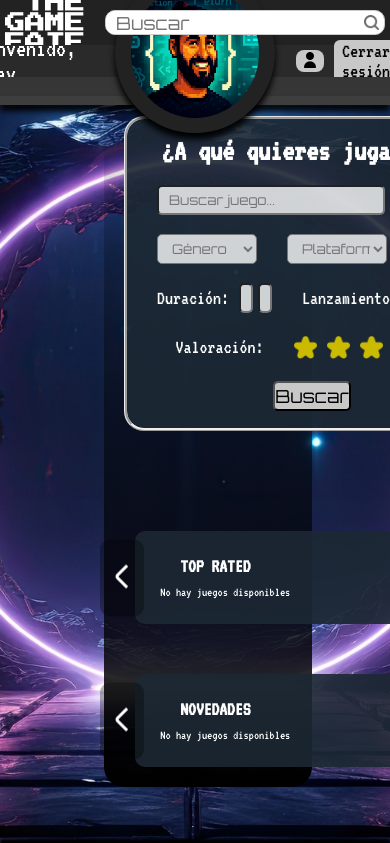
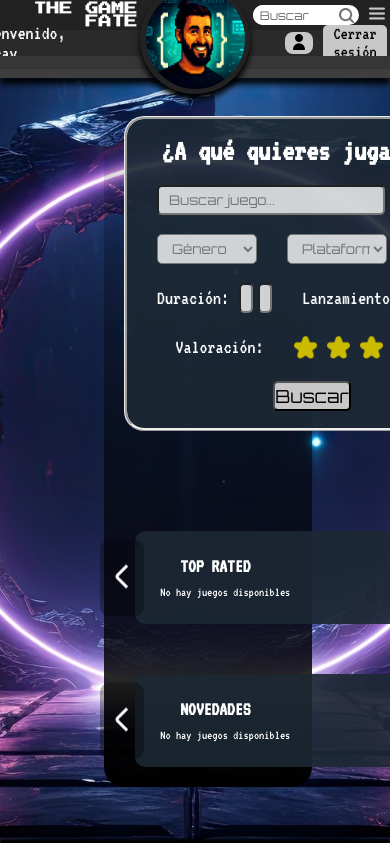
Before and after one commit to LeonGinel/THE-GAME-FATE, a PHP site: page /vistas/index.php in a window 390 px wide; the page is wider, and only the part inside the window is pictured. Shown: the top 843 px of that part. Run offline with PHP 8.4, Linux system fonts and the light colour scheme; a user stored in the database is signed in; data that the repository does not hold is empty; grey boxes are pictures that could not be loaded.

Commit message:
Header -> responsive

```diff
--- a/css/header.css
+++ b/css/header.css
@@ -10,68 +10,21 @@
   display: flex;
   align-items: center;
   justify-content: center;
-  gap: 20rem;
+  gap: 22rem;
   width: 100%;
   padding: 0.5rem;
+  padding-left: 4.5rem;
   height: 4.5rem;
   background-color: rgb(34, 34, 34);
   color: white;
-}
-
-/* ---- LOGO Y NOMBRE ---- */
-.head_btn-logo {
-  position: absolute;
-  top: 50%; /* Centrado vertical */
-  left: 50%; /* Centrado horizontal */
-  transform: translate(-50%, -50%);
-  background-color: rgb(34, 34, 34);
-  display: flex;
-  align-items: center;
-  justify-content: center;
-  width: 100%;
-  max-width: 16rem;
-  aspect-ratio: 1 / 1; /* ancho : alto */
-  border-radius: 50%;
-  overflow: hidden;
-  box-shadow: 0 0.6em 0.6em black;
-}
-
-.head_logo-principal {
-  width: 80%;
-  border-radius: 50%;
-  object-fit: cover;
-}
-.head h1 {
-  flex: 1;
-  text-align: right;
-  font-size: 2rem;
-  max-width: 30rem;
 }
 .head2 {
   display: flex;
   align-items: center;
   justify-content: center;
-  gap: 2rem;
   height: 3.2rem;
   background-color: rgba(42, 42, 42);
   padding: 0.3rem;
-}
-.head2_bienvenido,
-.head2-btns,
-.head2_btns-login {
-  display: flex;
-  align-items: center;
-  justify-content: center;
-}
-.head2_bienvenido {
-  gap: 22rem;
-  padding-right: 2.6rem;
-}
-.head2-btns {
-  gap: 1rem;
-}
-.head2_btns-login {
-  gap: 22rem;
 }
 .head3 {
   height: 1.9rem;
@@ -85,54 +38,6 @@
 /* ------------------------------- MENÚ HAMBURGUESA ------------------------------- */
 .head_nav {
   display: none;
-  justify-content: center;
-  align-items: center;
-  background-color: rgba(34, 34, 34, 0);
-  color: white;
-}
-.head_menu-hamburguesa {
-  width: 100%;
-  height: auto;
-}
-.head_btn-menu {
-  /* Botón del menú hamburguesa */
-  font-size: 8rem;
-  background: none;
-  border: none;
-  color: white;
-  font-size: 2rem;
-  cursor: pointer;
-}
-.head_menu {
-  /* Lista del menú (oculta por defecto) */
-  background-color: rgba(34, 34, 34, 0.8);
-  width: 12%;
-  list-style: none;
-  display: none; /* Se oculta inicialmente */
-  flex-direction: column;
-  position: absolute;
-  top: 9rem;
-  left: 0;
-  padding: 1.5rem 2rem;
-  text-align: left;
-  font-size: 1.5rem;
-  gap: 2rem;
-  border-radius: 1.5rem;
-  box-shadow: 0 4px 6px rgba(0, 0, 0, 0.7);
-}
-.head_menu.open {
-  /* Mostrar menú cuando tenga la clase .open */
-  display: flex;
-}
-.head_menu li a {
-  color: white;
-  text-decoration: none;
-  display: block;
-  cursor: pointer;
-}
-.head_menu li a:hover {
-  /* Efecto al pasar el mouse */
-  color: #00f6d1;
 }
 
 /* ------------------------------- LOGO Y NOMBRE ------------------------------- */
@@ -152,14 +57,12 @@
   overflow: hidden;
   box-shadow: 0 0.6em 0.6em black;
 }
-
 .head_logo-principal {
-  width: 80%;
+  width: 85%;
   border-radius: 50%;
   object-fit: cover;
 }
 .head h1 {
-  flex: 1;
   text-align: right;
   font-size: 2rem;
   max-width: 30rem;
@@ -167,11 +70,9 @@
 
 /* ------------------------------- BUSCADOR ------------------------------- */
 .head_contenedor-buscador {
-  flex: 1;
   display: flex;
   align-items: center;
   background-color: white;
-  border: 1px solid #ccc;
   border-radius: 1rem;
   max-width: 30rem;
   height: 2.5rem;
@@ -232,10 +133,24 @@
   opacity: 1; /* totalmente opaca */
 }
 
-/* ------------------------------- BOTONES ------------------------------- */
-.head_btn-login,
-.head_btn-registro {
-  width: 15rem;
+/* ---------------------- BIENVENIDO/REGISTRO/LOGIN ---------------------- */
+.head2_bienvenido,
+.head2-btns,
+.head2_btns-login {
+  display: flex;
+  align-items: center;
+  justify-content: center;
+}
+.head2_bienvenido {
+  gap: 22rem;
+  padding-right: 2.6rem;
+}
+.head2-btns {
+  gap: 1rem;
+}
+.head2_btns-login {
+  gap: 20rem;
+  padding-right: 2rem;
 }
 .head_btn-login,
 .head_usuario {
@@ -254,13 +169,13 @@
 .head_btn-registro,
 .head_btn-logout {
   display: inline-block;
-  padding: 0.1rem 0.8rem;
+  padding: 0.1rem 1rem;
   background-color: #c8c8c8;
   color: black;
+  border-radius: 0.5rem;
+  font-size: 2.2rem;
   text-decoration: none;
-  border-radius: 0.6rem;
   border: none;
-  font-size: 2rem;
   cursor: pointer;
 }
 .head_btn-registro:visited {
@@ -271,210 +186,47 @@
 /* ---------------------------- RESPONSIVE !!! ---------------------------- */
 /* ------------------------------------------------------------------------ */
 @media (max-width: 480px) {
-  /* ---- HEAD 1: Logo, tìtulo, menú hamburguesa ---- */
+  /* -------- HEAD 1 -------- */
   .head1 {
-    gap: 2rem;
+    gap: 11.5rem;
+    padding: 0.5rem;
+    height: 3rem;
+  }
+  /* - TITULO - */
+  .head h1 {
+    flex: 1;
+    font-size: 1.3rem;
+    max-width: 30rem;
+  }
+  /* - LOGO - */
+  .head_btn-logo {
+    max-width: 11rem;
+  }
+  .head_logo-principal {
+    width: 90%;
+  }
+  /* - BUSCADOR - */
+  .head_contenedor-buscador {
+    height: 2rem;
+  }
+  .head_barra-buscador {
+    font-size: 1.2rem;
+    padding-left: 0.6em;
+  }
+  .resultados_busqueda_tiempo_real {
+    background-color: rgba(244, 246, 247, 0.8);
+    color: black;
+  }
+  .opcion_juego {
+    margin: 0.2em;
+    font-size: 1.5rem;
+  }
+  .opcion_juego:hover {
     width: 100%;
-    padding: 0.5rem;
-    height: 4.5rem;
-    background-color: rgb(34, 34, 34);
+    background-color: rgba(42, 42, 42, 0.8);
     color: white;
   }
 
-  /* ---- LOGO Y NOMBRE ---- */
-  .head_btn-logo {
-    position: absolute;
-    top: 50%; /* Centrado vertical */
-    left: 50%; /* Centrado horizontal */
-    transform: translate(-50%, -50%);
-    background-color: rgb(34, 34, 34);
-    display: flex;
-    align-items: center;
-    justify-content: center;
-    width: 100%;
-    max-width: 5rem;
-    aspect-ratio: 1 / 1;
-    border-radius: 50%;
-    overflow: hidden;
-    box-shadow: 0 0.6em 0.6em black;
-  }
-
-  .head_logo-principal {
-    width: 80%;
-    border-radius: 50%;
-    object-fit: cover;
-  }
-  .head h1 {
-    flex: 1;
-    text-align: right;
-    font-size: 2rem;
-    max-width: 30rem;
-  }
-  .head2 {
-    display: flex;
-    align-items: center;
-    justify-content: center;
-    gap: 2rem;
-    height: 3.2rem;
-    background-color: rgba(42, 42, 42);
-    padding: 0.3rem;
-  }
-  .head2_bienvenido,
-  .head2-btns,
-  .head2_btns-login {
-    display: flex;
-    align-items: center;
-    justify-content: center;
-  }
-  .head2_bienvenido {
-    gap: 22rem;
-    padding-right: 2.6rem;
-  }
-  .head2-btns {
-    gap: 1rem;
-  }
-  .head2_btns-login {
-    gap: 22rem;
-  }
-  .head3 {
-    height: 1.9rem;
-    background-color: rgba(54, 54, 54);
-  }
-  .head4 {
-    height: 0.9rem;
-    background-color: rgb(62, 62, 62);
-    box-shadow: 0 0.6em 0.6em black;
-  }
-  /* ------------------------------- MENÚ HAMBURGUESA ------------------------------- */
-  .head_nav {
-    display: none;
-    justify-content: center;
-    align-items: center;
-    background-color: rgba(34, 34, 34, 0);
-    color: white;
-  }
-  .head_menu-hamburguesa {
-    width: 100%;
-    height: auto;
-  }
-  .head_btn-menu {
-    /* Botón del menú hamburguesa */
-    font-size: 8rem;
-    background: none;
-    border: none;
-    color: white;
-    font-size: 2rem;
-    cursor: pointer;
-  }
-  .head_menu {
-    /* Lista del menú (oculta por defecto) */
-    background-color: rgba(34, 34, 34, 0.8);
-    width: 12%;
-    list-style: none;
-    display: none; /* Se oculta inicialmente */
-    flex-direction: column;
-    position: absolute;
-    top: 9rem;
-    left: 0;
-    padding: 1.5rem 2rem;
-    text-align: left;
-    font-size: 1.5rem;
-    gap: 2rem;
-    border-radius: 1.5rem;
-    box-shadow: 0 4px 6px rgba(0, 0, 0, 0.7);
-  }
-  .head_menu.open {
-    /* Mostrar menú cuando tenga la clase .open */
-    display: flex;
-  }
-  .head_menu li a {
-    color: white;
-    text-decoration: none;
-    display: block;
-    cursor: pointer;
-  }
-  .head_menu li a:hover {
-    /* Efecto al pasar el mouse */
-    color: #00f6d1;
-  }
-
-  /* ------------------------------- LOGO Y NOMBRE ------------------------------- */
-  .head_btn-logo {
-    position: absolute;
-    top: 50%; /* Centrado vertical */
-    left: 50%; /* Centrado horizontal */
-    transform: translate(-50%, -50%);
-    background-color: rgb(34, 34, 34);
-    display: flex;
-    align-items: center;
-    justify-content: center;
-    width: 100%;
-    max-width: 16rem;
-    aspect-ratio: 1 / 1; /* ancho : alto */
-    border-radius: 50%;
-    overflow: hidden;
-    box-shadow: 0 0.6em 0.6em black;
-  }
-
-  .head_logo-principal {
-    width: 80%;
-    border-radius: 50%;
-    object-fit: cover;
-  }
-  .head h1 {
-    flex: 1;
-    text-align: right;
-    font-size: 2rem;
-    max-width: 30rem;
-  }
-
-  /* ------------------------------- BUSCADOR ------------------------------- */
-  .head_contenedor-buscador {
-    flex: 1;
-    display: flex;
-    align-items: center;
-    background-color: white;
-    border: 1px solid #ccc;
-    border-radius: 1rem;
-    max-width: 30rem;
-    height: 2.5rem;
-    overflow: hidden; /* Para que no se salga nada */
-  }
-  .head_buscador-formulario {
-    position: relative;
-    display: grid;
-  }
-  .head_barra-buscador {
-    width: 100%;
-    border: none;
-    font-size: 1.8rem;
-    padding: 0.8rem 1rem;
-    outline: none; /* quita el borde negro que sale al escribir */
-  }
-  .resultados_busqueda_tiempo_real {
-    position: absolute;
-    top: 100%; /* Lo posicionamos justo debajo del campo de búsqueda */
-    left: 0;
-    right: 0;
-    display: grid;
-    justify-items: center;
-    align-items: center;
-    gap: 1rem;
-    background-color: rgba(244, 246, 247, 0.5);
-    color: black;
-    width: 100%;
-    border-radius: 1.5rem;
-    z-index: 100;
-  }
-  .opcion_juego {
-    cursor: pointer;
-    width: 90%;
-    font-size: 1.5rem;
-    overflow: hidden;
-    white-space: nowrap; /* Evita que el texto se pase a la siguiente línea */
-    overflow: hidden; /* Oculta el texto que sobresale */
-    text-overflow: ellipsis; /* Agrega puntos suspensivos "..." al final si el texto se corta */
-  }
   .head_btn-lupa {
     display: flex;
     align-items: center;
@@ -495,14 +247,98 @@
     opacity: 1; /* totalmente opaca */
   }
 
-  /* ------------------------------- BOTONES ------------------------------- */
-  .head_btn-login,
-  .head_btn-registro {
-    width: 15rem;
+  /* -------- HEAD 2 -------- */
+  .head2 {
+    height: 2.6rem;
+    padding: 0.2rem;
+  }
+
+  .head3 {
+    height: 1.3rem;
+  }
+  .head1_buscador-y-nav {
+    flex: 1;
+    display: flex;
+    align-items: center;
+    justify-content: center;
+    gap: 1em;
+  }
+
+  /* ------------------------------- MENÚ HAMBURGUESA ------------------------------- */
+  .head_nav {
+    display: grid;
+    justify-content: center;
+    align-items: center;
+    background-color: rgba(34, 34, 34, 0);
+    color: white;
+  }
+  .head_menu-hamburguesa {
+    width: 100%;
+    height: auto;
+  }
+  .head_btn-menu {
+    background: none;
+    border: none;
+    cursor: pointer;
+  }
+  .head_menu {
+    /* Lista del menú (oculta por defecto) */
+    display: none;
+    background-color: rgba(34, 34, 34, 0.9);
+    max-width: 40%;
+    list-style: none;
+    flex-direction: column;
+    position: absolute;
+    top: 3rem;
+    left: 0;
+    text-align: left;
+    font-size: 2rem;
+    gap: 0.5rem;
+    border-top-right-radius: 1rem;
+    border-bottom-right-radius: 1rem;
+    box-shadow: 0 4px 6px rgba(0, 0, 0, 0.7);
+  }
+  .head_menu.open {
+    /* Mostrar menú cuando tenga la clase .open */
+    display: flex;
+    padding: 0.5em;
+  }
+  .head_menu li a {
+    color: white;
+    text-decoration: none;
+    display: block;
+    cursor: pointer;
+    border-radius: 0.5em;
+    padding: 0.3em;
+  }
+  .head_menu li a:hover {
+    /* Efecto al pasar el mouse */
+    color: #00f6d1;
+    background-color: rgba(0, 0, 0, 0.8);
+  }
+
+  /* ---------------------- BIENVENIDO/REGISTRO/LOGIN ---------------------- */
+  .head2_bienvenido,
+  .head2-btns,
+  .head2_btns-login {
+    display: flex;
+    align-items: center;
+    justify-content: center;
+  }
+  .head2_bienvenido {
+    gap: 22rem;
+    padding-right: 2.6rem;
+  }
+  .head2-btns {
+    gap: 1rem;
+  }
+  .head2_btns-login {
+    gap: 13.5rem;
+    padding-right: 1em;
   }
   .head_btn-login,
   .head_usuario {
-    font-size: 2.5rem;
+    font-size: 2rem;
     color: white;
     cursor: pointer;
     text-decoration: none;
@@ -517,13 +353,13 @@
   .head_btn-registro,
   .head_btn-logout {
     display: inline-block;
-    padding: 0.1rem 0.8rem;
+    padding: 0 1rem;
     background-color: #c8c8c8;
     color: black;
+    border-radius: 0.5rem;
+    font-size: 1.8rem;
     text-decoration: none;
-    border-radius: 0.6rem;
     border: none;
-    font-size: 2rem;
     cursor: pointer;
   }
   .head_btn-registro:visited {
--- a/css/home.css
+++ b/css/home.css
@@ -414,10 +414,11 @@ li p {
 
 @media (max-width: 768px) {
 }
+
 @media (max-width: 480px) {
   main {
-    padding-top: 15rem;
-    padding-bottom: 3rem;
+    padding-top: 11rem;
+    padding-bottom: 2rem;
   }
 
   /* ---- FORMULARIO ---- */
--- a/css/perfil_usuario.css
+++ b/css/perfil_usuario.css
@@ -518,7 +518,7 @@ input[type="checkbox"]:checked + label {
 /* ------------------------------------------------------------------------ */
 @media (max-width: 480px) {
   main {
-    padding-top: 15rem;
+    padding-top: 13rem;
     padding-bottom: 3rem;
   }
   .contenedor_principal {
--- a/vistas/header.php
+++ b/vistas/header.php
@@ -14,6 +14,22 @@
 
 <header class="head">
     <div class="head1">
+        <h1>THE GAME FATE</h1>
+
+        <a class="head_btn-logo" href="home.php"><img class="head_logo-principal" src="../multimedia/logos/logo_principal.webp" alt="Logo"></a>
+
+        <div class="head1_buscador-y-nav">
+            <form action="ficha_juego.php" method="GET" class="head_buscador-formulario" autocomplete="off">
+                <div class="head_contenedor-buscador">
+                    <input type="text" name="buscador" placeholder="Buscar" class="head_barra-buscador">
+                    <button type="submit" class="head_btn-lupa">
+                        <img class="head_icono-lupa" src="../multimedia/iconos/lupa.png" alt="Buscar">
+                    </button>
+                </div>
+
+                <div class="resultados_busqueda_tiempo_real"></div>
+            </form>
+
             <nav class="head_nav">
                 <button type="button" class="head_btn-menu">
                     <img class=" head_menu-hamburguesa" src="../multimedia/iconos/menu_hamburguesa.webp" alt="menu hamburguesa">
@@ -29,21 +45,7 @@
                     <li><a href="">Sobrevalorados</a></li>
                 </ul>
             </nav>
-
-        <h1>THE GAME FATE</h1>
-
-        <a class="head_btn-logo" href="home.php"><img class="head_logo-principal" src="../multimedia/logos/logo_principal.webp" alt="Logo"></a>
-
-        <form action="ficha_juego.php" method="GET" class="head_buscador-formulario">
-            <div class="head_contenedor-buscador">
-                <input type="text" name="buscador" placeholder="Buscar" class="head_barra-buscador">
-                <button type="submit" class="head_btn-lupa">
-                    <img class="head_icono-lupa" src="../multimedia/iconos/lupa.png" alt="Buscar">
-                </button>
         </div>
-
-            <div class="resultados_busqueda_tiempo_real"></div>
-        </form>
     </div>
 
     <div class="head2">
```
Also changed, not shown: js/header.js (+23 -13 lines). Lines whose indentation alone changed are shown as unchanged.
